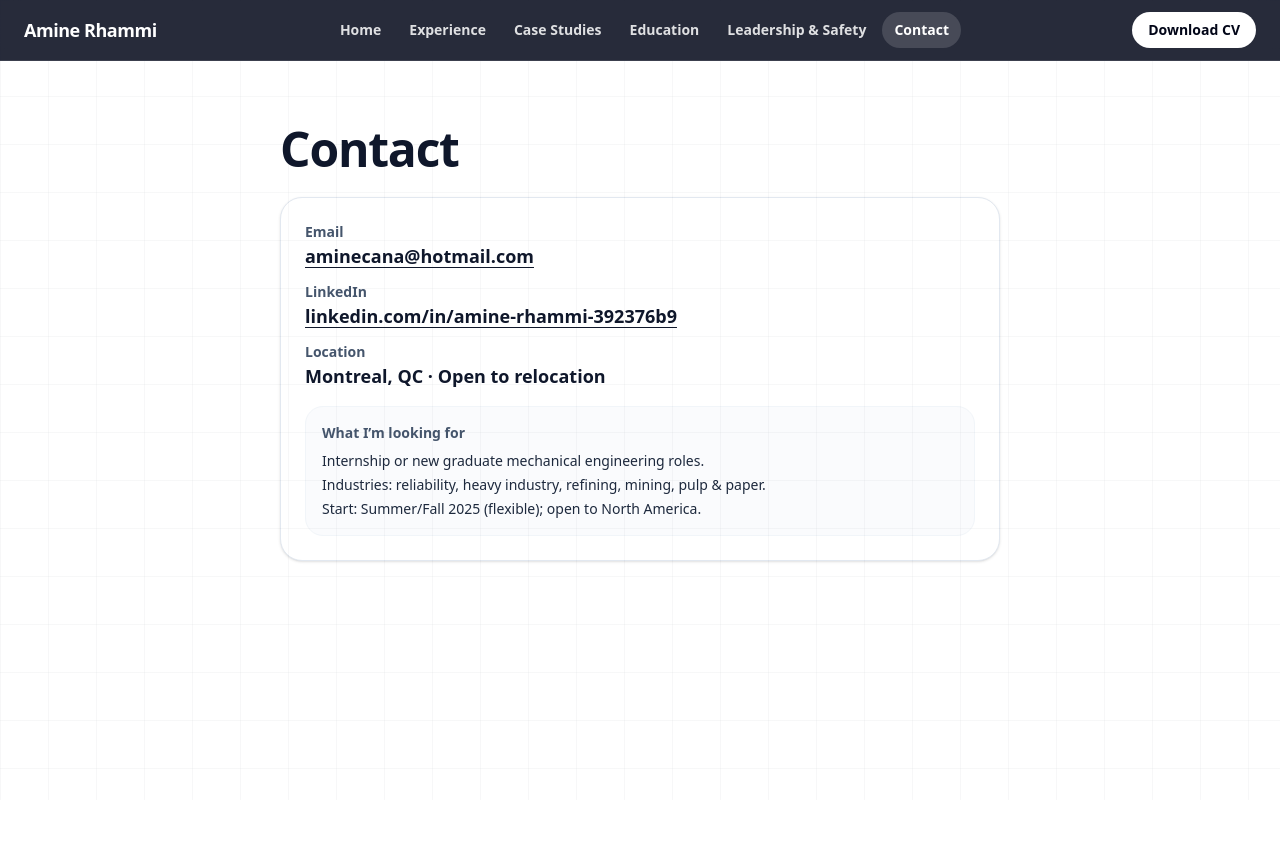
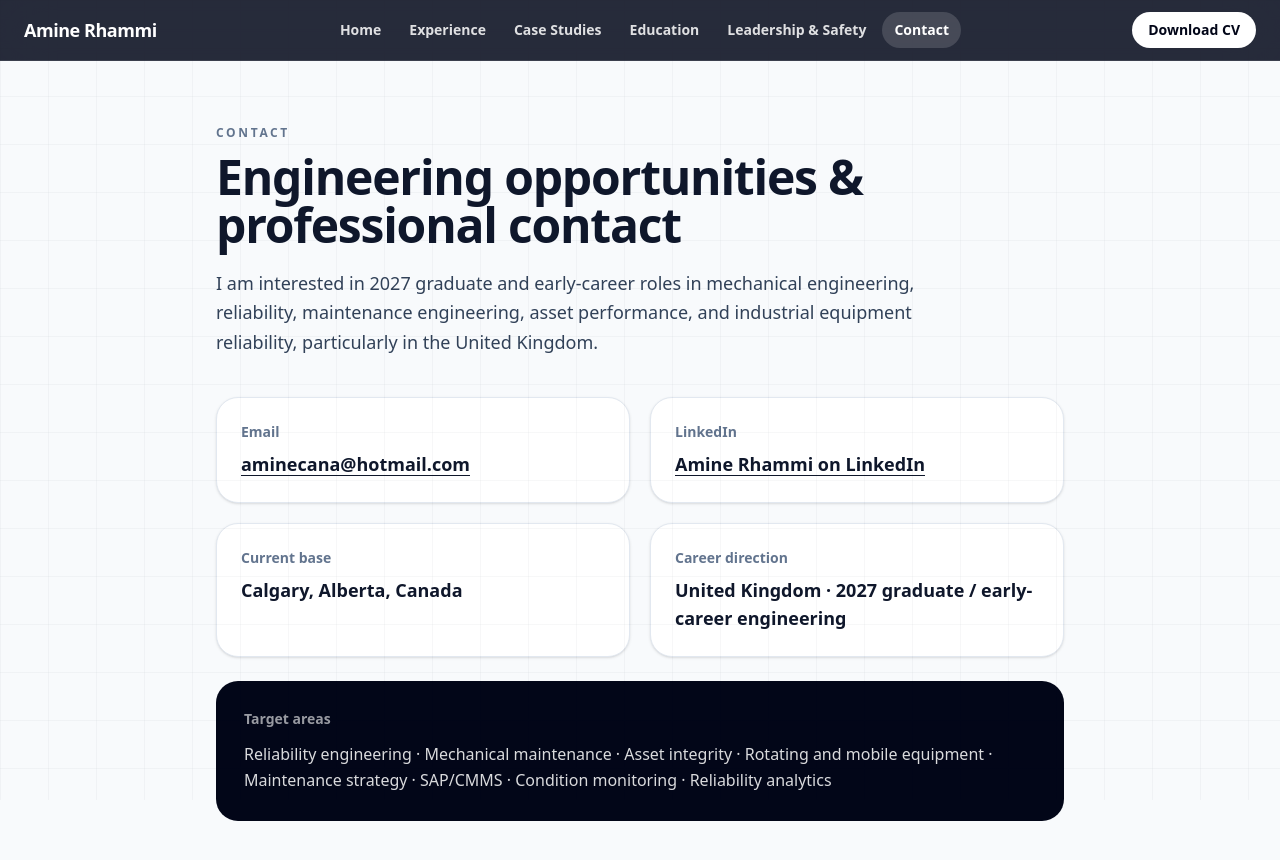
Before and after one commit to rhammi/amine-portfolio, a Next.js app: page /contact in a window 1280 px wide. Shown: the top 860 px of the page. Before the commit the page ends 800 px from the top, so only its background shows below. Built offline with nearby package versions, Linux system fonts and the light colour scheme.

Commit message:
Update stale contact and 2025 career positioning

```diff
--- a/app/contact/page.tsx
+++ b/app/contact/page.tsx
@@ -2,50 +2,39 @@ import Navbar from "@/components/ui/Navbar";
 
 export default function ContactPage() {
   return (
-    <main className="min-h-screen bg-white text-slate-900">
+    <main className="min-h-screen bg-slate-50 text-slate-900">
       <Navbar />
+      <div className="mx-auto max-w-4xl px-6 py-16">
+        <p className="text-xs font-bold uppercase tracking-[0.22em] text-slate-500">Contact</p>
+        <h1 className="mt-3 text-5xl font-extrabold tracking-tight">Engineering opportunities & professional contact</h1>
+        <p className="mt-5 max-w-3xl text-lg leading-relaxed text-slate-700">
+          I am interested in 2027 graduate and early-career roles in mechanical engineering, reliability, maintenance engineering, asset performance, and industrial equipment reliability, particularly in the United Kingdom.
+        </p>
 
-      <div className="mx-auto max-w-3xl px-6 py-16 space-y-6">
-        <h1 className="text-5xl font-extrabold tracking-tight">Contact</h1>
+        <section className="mt-10 grid gap-5 md:grid-cols-2">
+          <div className="rounded-3xl border border-slate-200 bg-white p-6 shadow-sm">
+            <p className="text-sm font-bold text-slate-500">Email</p>
+            <a href="mailto:aminecana@hotmail.com" className="mt-2 block text-lg font-semibold underline underline-offset-4">aminecana@hotmail.com</a>
+          </div>
+          <div className="rounded-3xl border border-slate-200 bg-white p-6 shadow-sm">
+            <p className="text-sm font-bold text-slate-500">LinkedIn</p>
+            <a href="https://www.linkedin.com/in/amine-rhammi-392376b9/" target="_blank" rel="noreferrer" className="mt-2 block text-lg font-semibold underline underline-offset-4">Amine Rhammi on LinkedIn</a>
+          </div>
+          <div className="rounded-3xl border border-slate-200 bg-white p-6 shadow-sm">
+            <p className="text-sm font-bold text-slate-500">Current base</p>
+            <p className="mt-2 text-lg font-semibold">Calgary, Alberta, Canada</p>
+          </div>
+          <div className="rounded-3xl border border-slate-200 bg-white p-6 shadow-sm">
+            <p className="text-sm font-bold text-slate-500">Career direction</p>
+            <p className="mt-2 text-lg font-semibold">United Kingdom · 2027 graduate / early-career engineering</p>
+          </div>
+        </section>
 
-        <section className="space-y-4 rounded-3xl border border-slate-200 bg-white p-6 shadow-sm">
-          <div className="space-y-3 text-base text-slate-900">
-            <div>
-              <p className="text-sm font-semibold text-slate-600">Email</p>
-              <a
-                href="mailto:aminecana@hotmail.com"
-                className="text-lg font-semibold text-slate-900 underline underline-offset-4 hover:text-slate-700"
-              >
-                aminecana@hotmail.com
-              </a>
-            </div>
-
-            <div>
-              <p className="text-sm font-semibold text-slate-600">LinkedIn</p>
-              <a
-                href="https://www.linkedin.com/in/amine-rhammi-392376b9/"
-                target="_blank"
-                rel="noreferrer"
-                className="text-lg font-semibold text-slate-900 underline underline-offset-4 hover:text-slate-700"
-              >
-                linkedin.com/in/amine-rhammi-392376b9
-              </a>
-            </div>
-
-            <div>
-              <p className="text-sm font-semibold text-slate-600">Location</p>
-              <p className="text-lg font-semibold text-slate-900">Montreal, QC · Open to relocation</p>
-            </div>
-          </div>
-
-          <div className="mt-2 space-y-2 rounded-2xl border border-slate-100 bg-slate-50/70 p-4">
-            <p className="text-sm font-semibold text-slate-600">What I’m looking for</p>
-            <ul className="space-y-1 text-sm text-slate-800">
-              <li>Internship or new graduate mechanical engineering roles.</li>
-              <li>Industries: reliability, heavy industry, refining, mining, pulp &amp; paper.</li>
-              <li>Start: Summer/Fall 2025 (flexible); open to North America.</li>
-            </ul>
-          </div>
+        <section className="mt-6 rounded-3xl bg-slate-950 p-7 text-white">
+          <p className="text-sm font-bold text-white/60">Target areas</p>
+          <p className="mt-3 leading-relaxed text-white/85">
+            Reliability engineering · Mechanical maintenance · Asset integrity · Rotating and mobile equipment · Maintenance strategy · SAP/CMMS · Condition monitoring · Reliability analytics
+          </p>
         </section>
       </div>
     </main>
```
